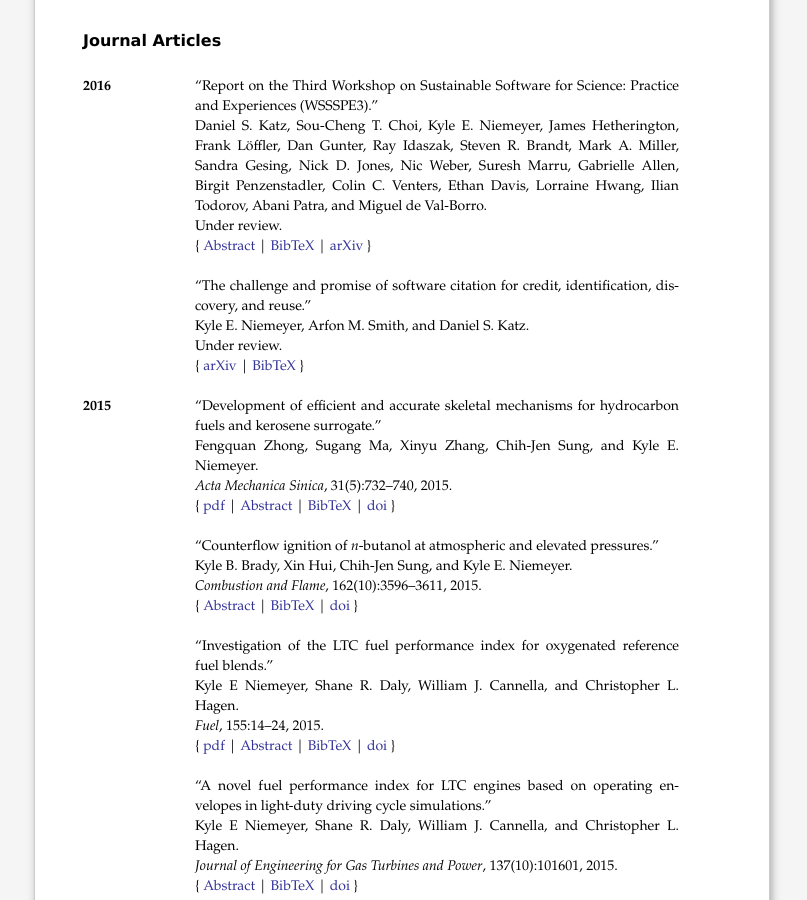
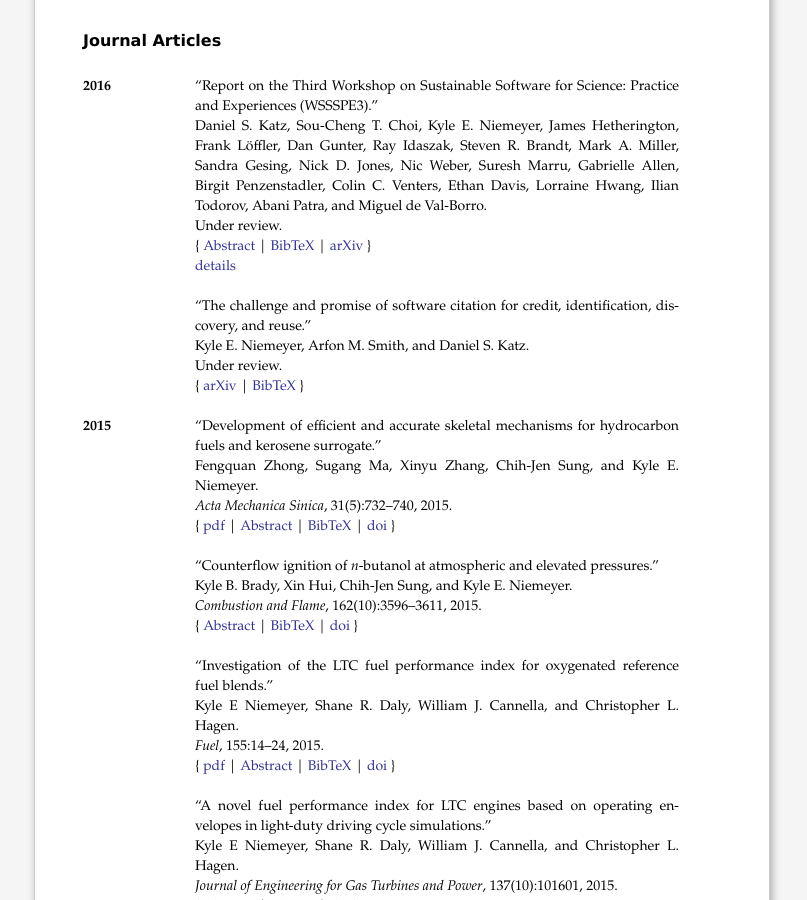
Before and after one commit to kyleniemeyer/kyleniemeyer.com, a Jekyll site: the page built from pubs/index.markdown, in a window 1280 px wide and 900 px high, scrolled down 354 px. Shown: the whole window, without its empty margins (238-1045 px from the left). Built offline with Jekyll 4.4.1, drawn with Linux system fonts in a browser that asks for light colours; nearby versions of some CDN libraries; some web fonts are replaced.

Commit message:
added detail page

```diff
--- a/pubs/index.markdown
+++ b/pubs/index.markdown
@@ -25,6 +25,7 @@ Below are some of the papers my group and I have published. Additional informati
 Daniel S. Katz, Sou-Cheng T. Choi, Kyle E. Niemeyer, James Hetherington, Frank Löffler, Dan Gunter, Ray Idaszak, Steven R. Brandt, Mark A. Miller, Sandra Gesing, Nick D. Jones, Nic Weber, Suresh Marru, Gabrielle Allen, Birgit Penzenstadler, Colin C. Venters, Ethan Davis, Lorraine Hwang, Ilian Todorov, Abani Patra, and Miguel de Val-Borro.
 Under review.
 { [Abstract]() | [BibTeX]() | [arXiv](http://arxiv.org/abs/1602.02296) }
+[details](/pubs/wssspe3_report)
 
 <div class="abstract">
 ### Abstract ###
```
